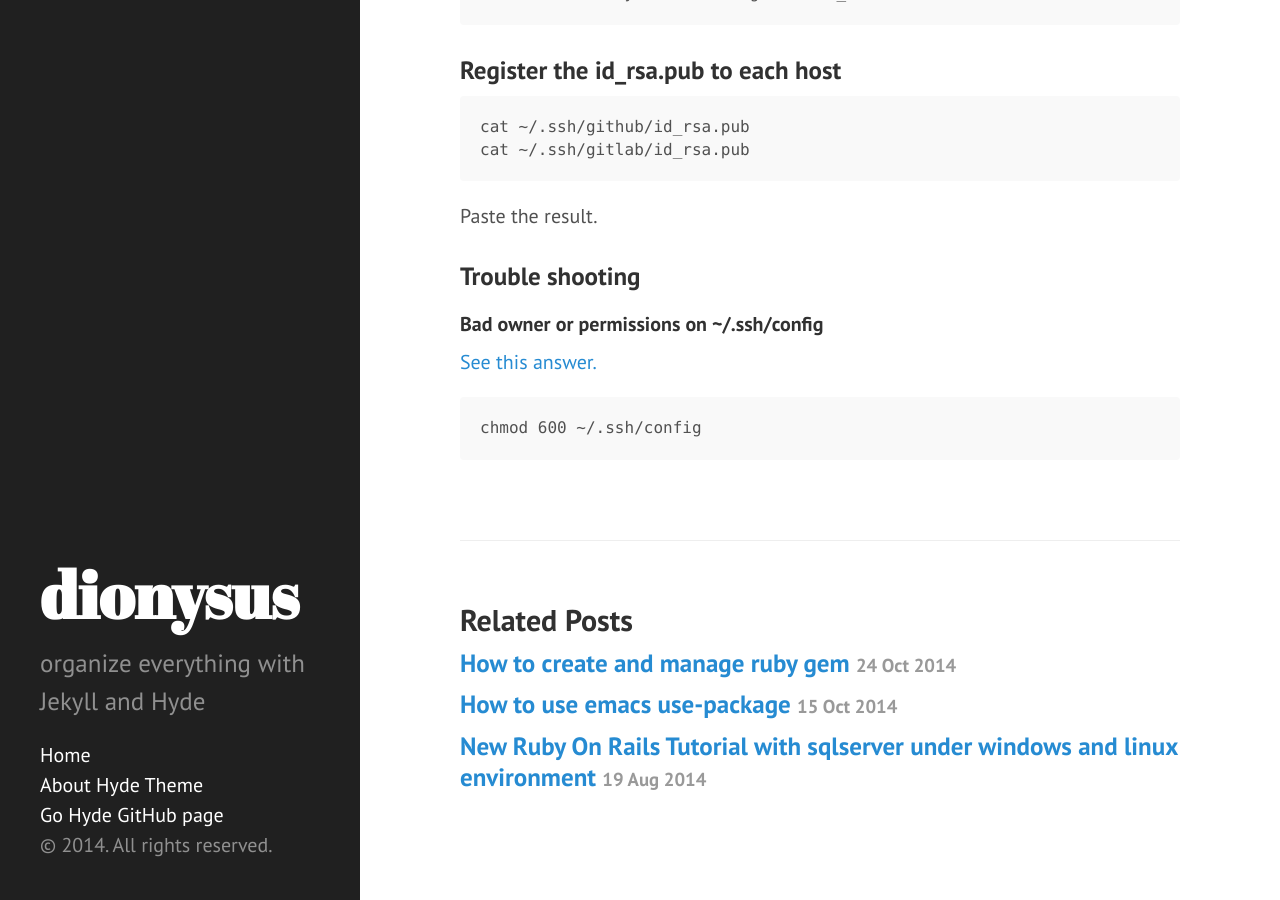
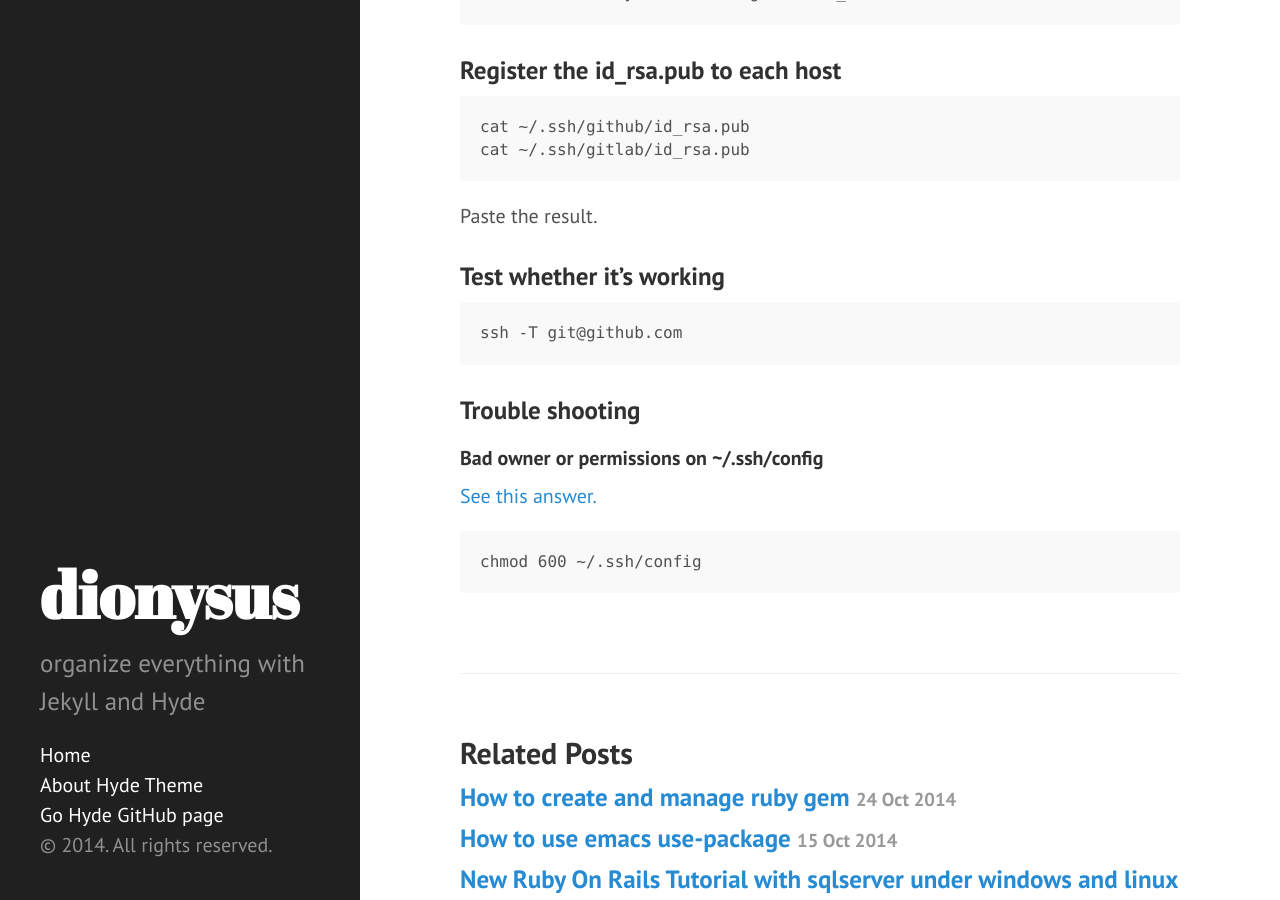
Before and after one commit to iamdionysus/iamdionysus.github.io, a Jekyll site: the page built from _posts/2014-08-18-everyday-tips.md, in a window 1280 px wide and 900 px high, scrolled down 5199 px. Built offline with Jekyll 4.4.1, drawn with Linux system fonts in a browser that asks for light colours; Markdown is read by kramdown in place of the engine named in the settings.

Commit message:
added test instruction for ssh keys

````diff
--- a/_posts/2014-08-18-everyday-tips.md
+++ b/_posts/2014-08-18-everyday-tips.md
@@ -185,6 +185,11 @@ cat ~/.ssh/gitlab/id_rsa.pub
 ```
 Paste the result.
 
+### Test whether it's working
+```
+ssh -T git@github.com
+```
+
 ### Trouble shooting
 #### Bad owner or permissions on ~/.ssh/config
 [See this answer.](http://serverfault.com/questions/253313/ssh-hostname-returns-bad-owner-or-permissions-on-ssh-config)
````
